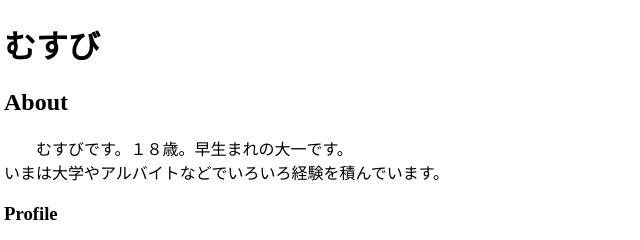
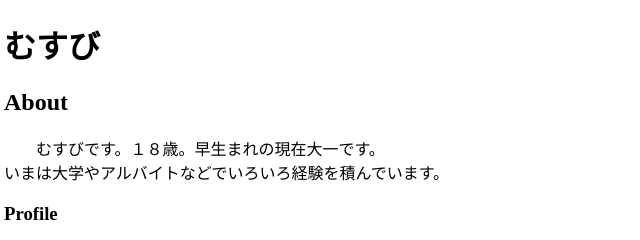
Before and after one commit to 251zs04073-dot/Koumei.github.io, a plain HTML site: page index.html in a window 1280 px wide. Shown: the top 240 px of the page, 4-644 px from the left. Drawn offline with Linux system fonts and the light colour scheme.

Commit message:
情報を追加

```diff
--- a/index.html
+++ b/index.html
@@ -10,7 +10,7 @@
 
     <h2>About</h2>
     <p>
-  　　むすびです。１８歳。早生まれの大一です。<br>
+  　　むすびです。１８歳。早生まれの現在大一です。<br>
       いまは大学やアルバイトなどでいろいろ経験を積んでいます。
     </p>
 
```
